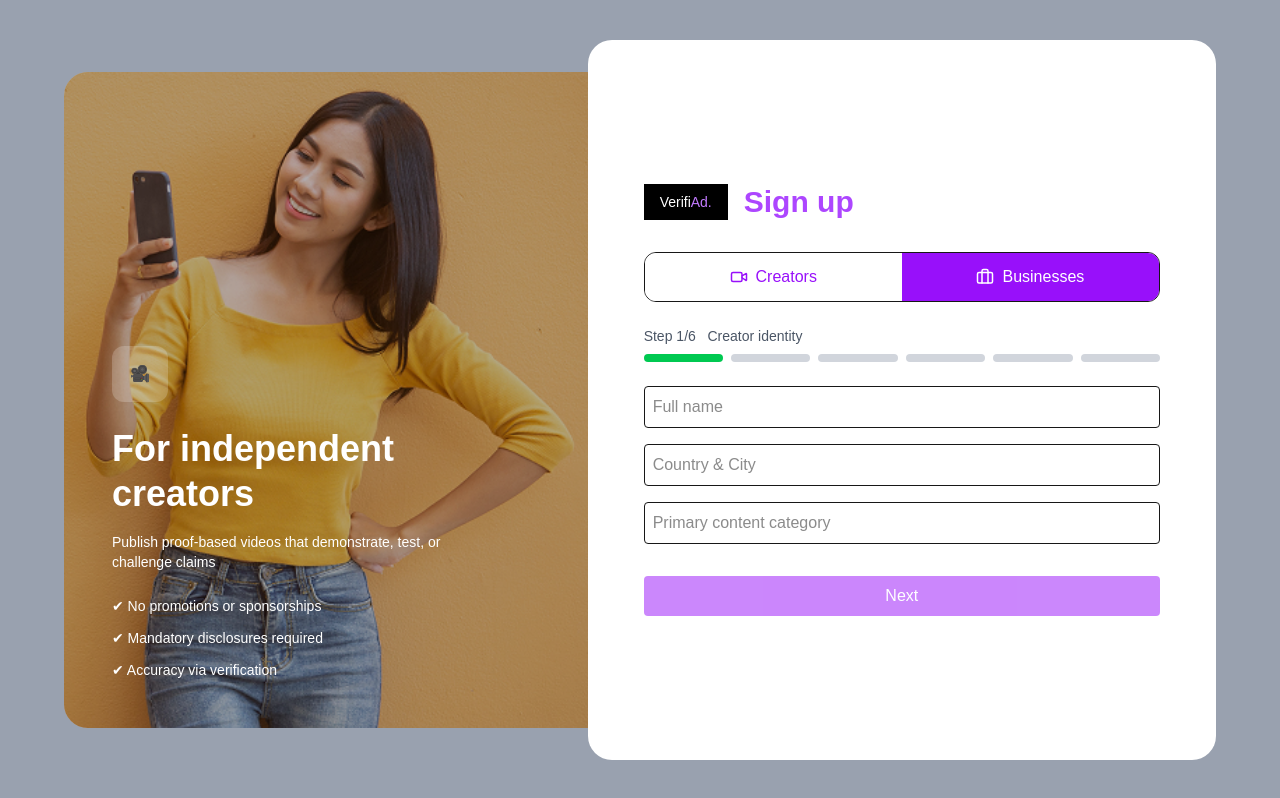
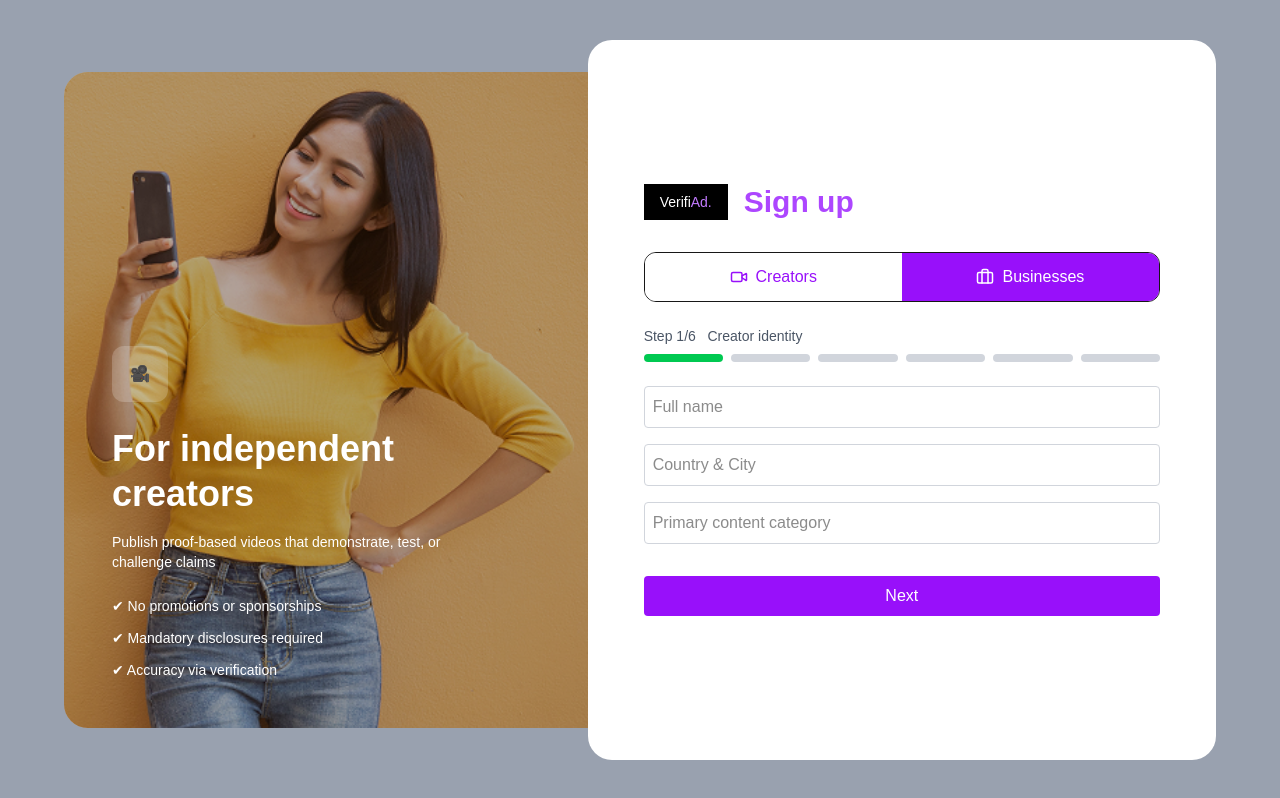
Before and after one commit to yuvaraj-io/verifiad, a Next.js app: page /signup in a window 1280 px wide. Built offline with nearby package versions, Linux system fonts and the light colour scheme.

Commit message:
step 1 implementation

```diff
--- a/components/signup/steps/creator/Step1.tsx
+++ b/components/signup/steps/creator/Step1.tsx
@@ -1,4 +1,17 @@
 import { CreatorForm } from "../../SignupLayout";
+import { useMemo, useState } from "react";
+
+type Errors = {
+  fullName?: string;
+  location?: string;
+  category?: string;
+};
+
+type Touched = {
+  fullName?: boolean;
+  location?: boolean;
+  category?: boolean;
+};
 
 export default function CreatorStep1({
   values,
@@ -9,44 +22,118 @@ export default function CreatorStep1({
   onChange: (v: CreatorForm) => void;
   onNext: () => void;
 }) {
-  const isValid =
-    values.fullName.trim().length >= 2 &&
-    values.location.trim().length >= 2 &&
-    values.category.trim().length >= 2;
+  const [touched, setTouched] = useState<Touched>({});
+  const [submitted, setSubmitted] = useState(false);
+
+  const errors: Errors = useMemo(() => {
+    const e: Errors = {};
+
+    if (!values.fullName.trim()) {
+      e.fullName = "Full name is required";
+    } else if (values.fullName.trim().length < 2) {
+      e.fullName = "Full name must be at least 2 characters";
+    }
+
+    if (!values.location.trim()) {
+      e.location = "Country & City is required";
+    }
+
+    if (!values.category.trim()) {
+      e.category = "Primary category is required";
+    }
+
+    return e;
+  }, [values]);
+
+  const showError = (field: keyof Errors) =>
+    (touched[field] || submitted) && errors[field];
+
+  const isValid = Object.keys(errors).length === 0;
+
+  const handleNext = () => {
+    setSubmitted(true);
+    if (!isValid) return;
+    onNext();
+  };
 
   return (
     <div className="space-y-4">
+      {/* Full name */}
+      <div>
         <input
-        className="w-full rounded border p-2"
+          className={`w-full rounded border p-2 ${
+            showError("fullName")
+              ? "border-red-500"
+              : "border-gray-300"
+          }`}
           placeholder="Full name"
           value={values.fullName}
           onChange={(e) =>
             onChange({ ...values, fullName: e.target.value })
           }
+          onBlur={() =>
+            setTouched((t) => ({ ...t, fullName: true }))
+          }
         />
+        {showError("fullName") && (
+          <p className="mt-1 text-sm text-red-500">
+            {errors.fullName}
+          </p>
+        )}
+      </div>
 
+      {/* Location */}
+      <div>
         <input
-        className="w-full rounded border p-2"
+          className={`w-full rounded border p-2 ${
+            showError("location")
+              ? "border-red-500"
+              : "border-gray-300"
+          }`}
           placeholder="Country & City"
           value={values.location}
           onChange={(e) =>
             onChange({ ...values, location: e.target.value })
           }
+          onBlur={() =>
+            setTouched((t) => ({ ...t, location: true }))
+          }
         />
+        {showError("location") && (
+          <p className="mt-1 text-sm text-red-500">
+            {errors.location}
+          </p>
+        )}
+      </div>
 
+      {/* Category */}
+      <div>
         <input
-        className="w-full rounded border p-2"
+          className={`w-full rounded border p-2 ${
+            showError("category")
+              ? "border-red-500"
+              : "border-gray-300"
+          }`}
           placeholder="Primary content category"
           value={values.category}
           onChange={(e) =>
             onChange({ ...values, category: e.target.value })
           }
+          onBlur={() =>
+            setTouched((t) => ({ ...t, category: true }))
+          }
         />
+        {showError("category") && (
+          <p className="mt-1 text-sm text-red-500">
+            {errors.category}
+          </p>
+        )}
+      </div>
 
+      {/* Button */}
       <button
-        disabled={!isValid}
-        onClick={onNext}
-        className="mt-4 w-full rounded bg-purple-600 py-2 text-white disabled:cursor-not-allowed disabled:opacity-50"
+        onClick={handleNext}
+        className="mt-4 w-full rounded bg-purple-600 py-2 text-white"
       >
         Next
       </button>
```
Lines whose indentation alone changed are shown as unchanged.
